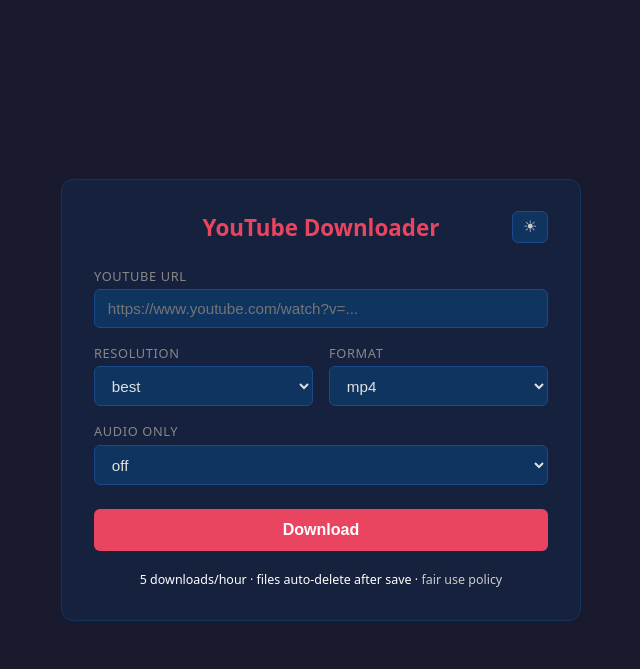
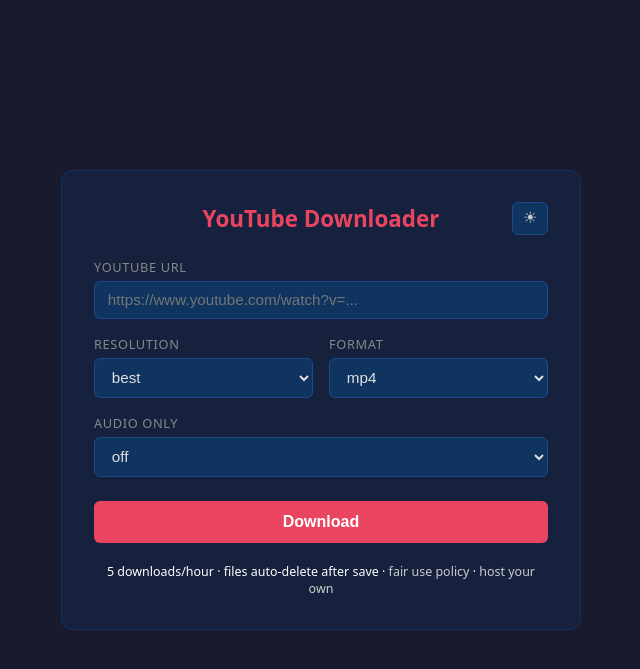
Before and after one commit to msfx07/youtube-downloader, a Flask app: page / in a window 1280 px wide. Shown: the top 669 px of the page, without its empty margins (319-959 px from the left). Run offline with Flask 3, Linux system fonts and the light colour scheme.

Commit message:
feat: add GitHub repo link to footer

```diff
--- a/templates/index.html
+++ b/templates/index.html
@@ -64,7 +64,7 @@
         <button id="clearBtn">Clear</button>
     </div>
     <div class="footer">
-        5 downloads/hour &middot; files auto-delete after save &middot; <a href="/policy">fair use policy</a>
+        5 downloads/hour &middot; files auto-delete after save &middot; <a href="/policy">fair use policy</a> &middot; <a href="https://github.com/msfx07/youtube-downloader" target="_blank" rel="noopener">host your own</a>
     </div>
 </div>
 <script src="{{ url_for('static', filename='theme.js') }}"></script>
```
